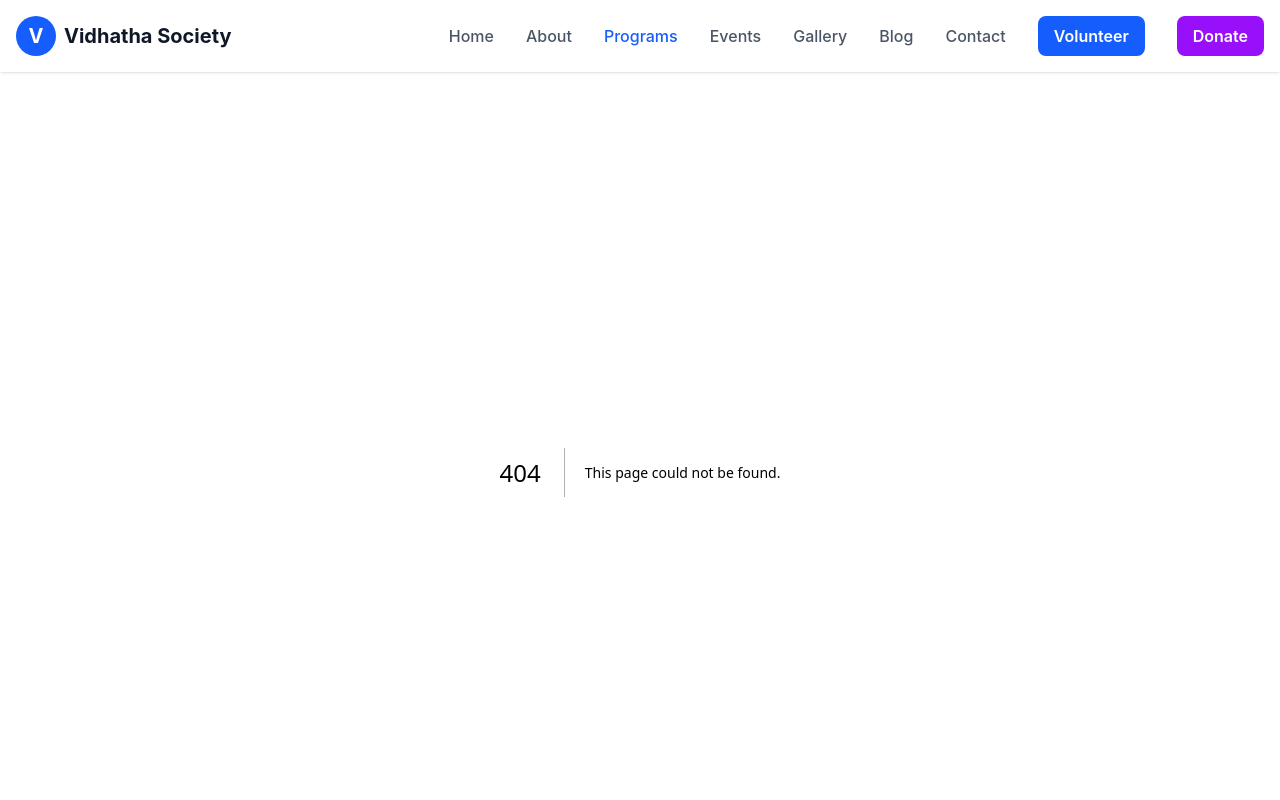
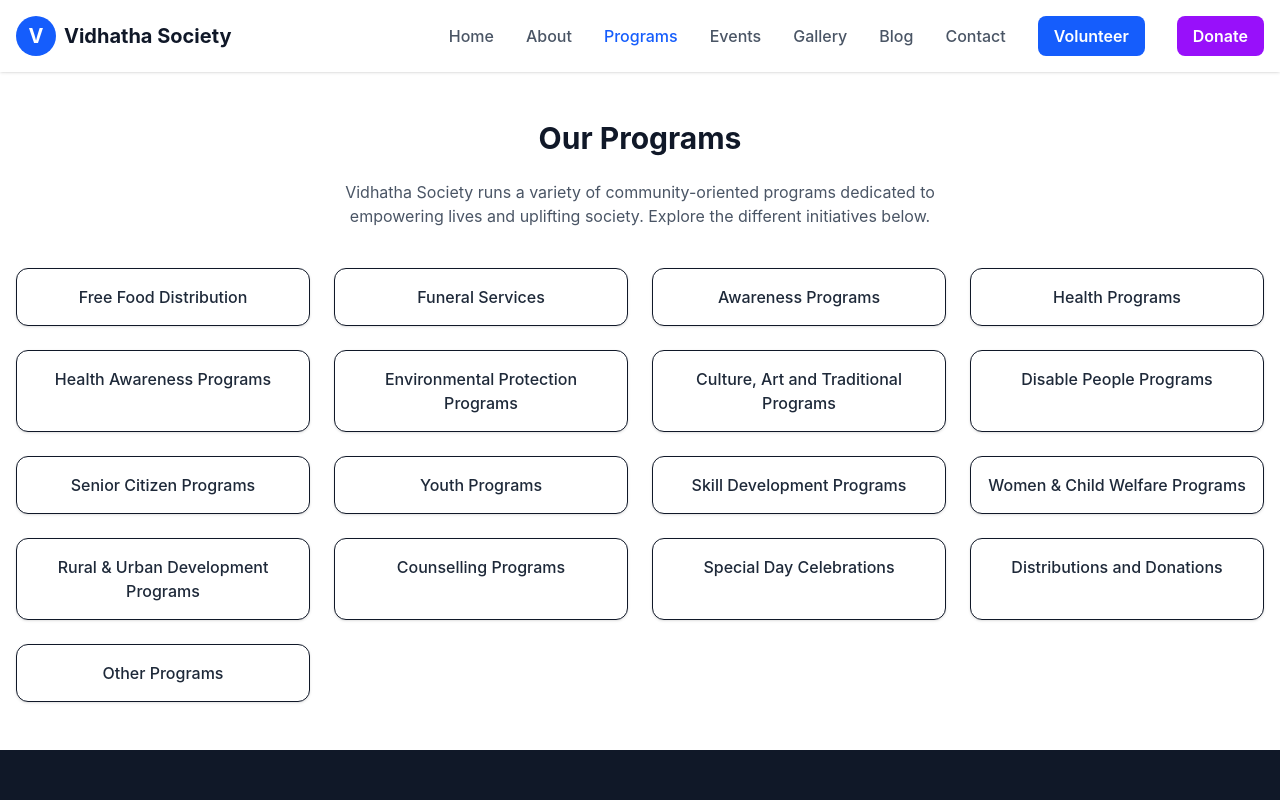
Before and after one commit to eeshwar0504-lab/Vidhatha-Society-Website, a Next.js app: page /programs in a window 1280 px wide. Before the commit this address had no page. Shown: the top 800 px of the page. Built offline with nearby package versions, Linux system fonts and the light colour scheme.

Commit message:
progrmas

```diff
--- /dev/null
+++ b/app/programs/page.jsx
@@ -0,0 +1,48 @@
+export const metadata = {
+  title: "Programs | Vidhatha Society",
+  description: "Explore various programs run by Vidhatha Society for community welfare.",
+};
+
+export default function ProgramsPage() {
+  const programs = [
+    "Free Food Distribution",
+    "Funeral Services",
+    "Awareness Programs",
+    "Health Programs",
+    "Health Awareness Programs",
+    "Environmental Protection Programs",
+    "Culture, Art and Traditional Programs",
+    "Disable People Programs",
+    "Senior Citizen Programs",
+    "Youth Programs",
+    "Skill Development Programs",
+    "Women & Child Welfare Programs",
+    "Rural & Urban Development Programs",
+    "Counselling Programs",
+    "Special Day Celebrations",
+    "Distributions and Donations",
+    "Other Programs",
+  ];
+
+  return (
+    <main className="container mx-auto px-4 py-12">
+      <h1 className="text-3xl font-bold mb-6 text-center text-gray-900">
+        Our Programs
+      </h1>
+      <p className="text-gray-600 max-w-2xl mx-auto text-center mb-10">
+        Vidhatha Society runs a variety of community-oriented programs dedicated to
+        empowering lives and uplifting society. Explore the different initiatives below.
+      </p>
+      <div className="grid sm:grid-cols-2 md:grid-cols-3 lg:grid-cols-4 gap-6">
+        {programs.map((program, index) => (
+          <div
+            key={index}
+            className="border rounded-xl p-4 text-center shadow-sm hover:shadow-md transition bg-white"
+          >
+            <h3 className="font-medium text-gray-800">{program}</h3>
+          </div>
+        ))}
+      </div>
+    </main>
+  );
+}
```
